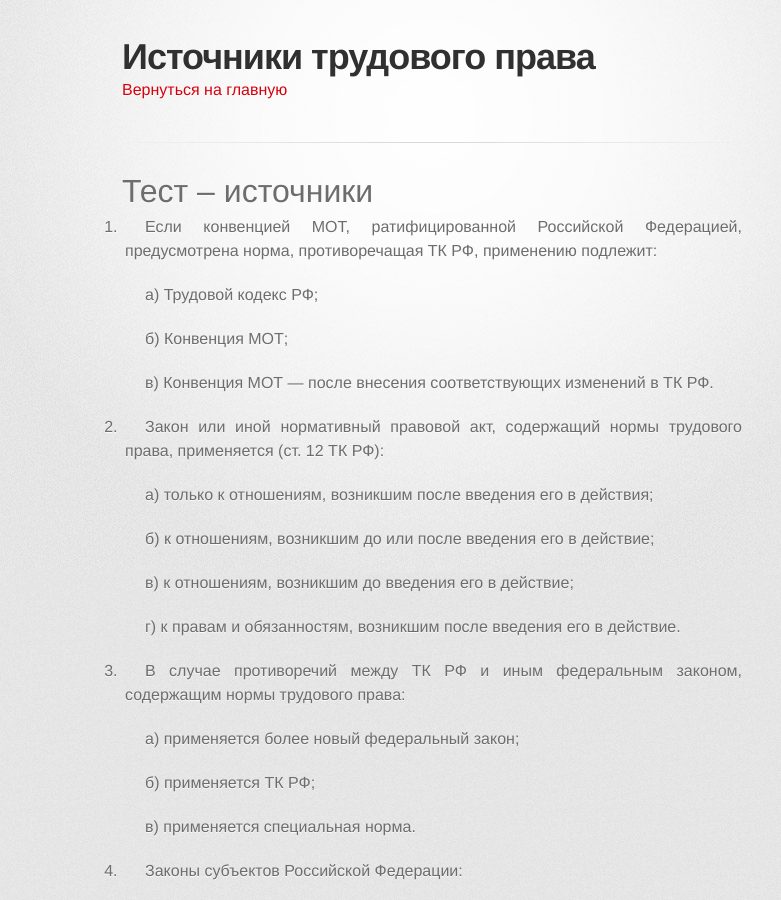
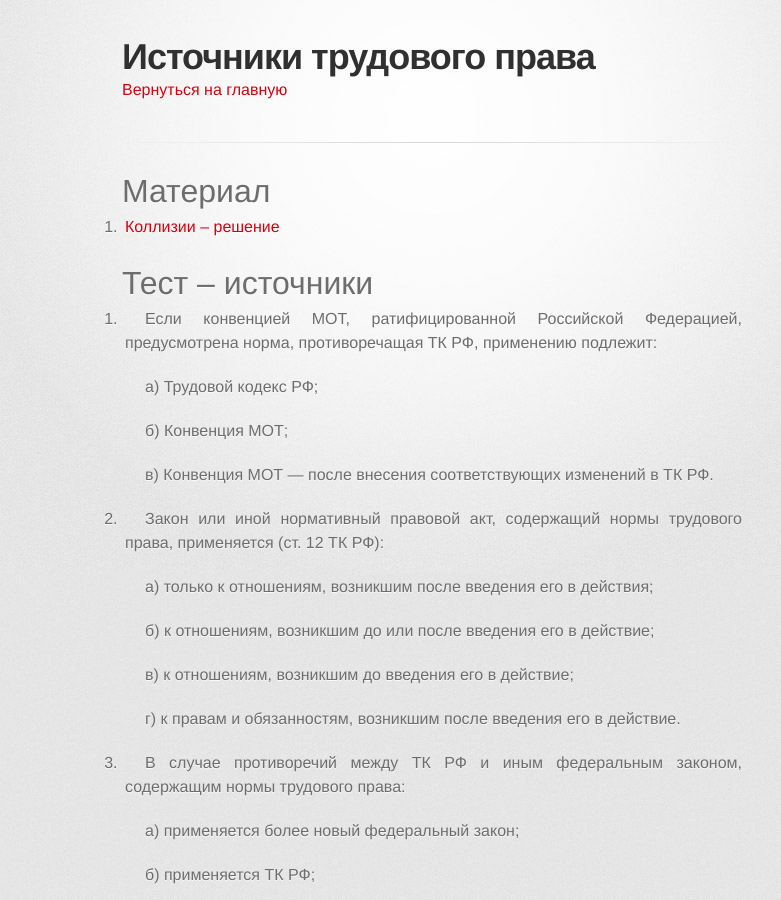
Before and after one commit to a-nova/a-nova.github.io, a Jekyll site: the page built from _tr/2.md, in a window 1280 px wide and 900 px high. Shown: the whole window, without its empty margins (208-989 px from the left). Built offline with Jekyll 4.4.1, drawn with Linux system fonts in a browser that asks for light colours; some web fonts are replaced.

Commit message:
add help material

```diff
--- a/_tr/2.md
+++ b/_tr/2.md
@@ -4,6 +4,10 @@ description:
 when:
 layout: page
 ---
+
+# Материал
+
+1. [Коллизии -- решение](./2/trud-kolliz.pdf)
 
 # Тест -- источники
 
```
Also changed, not shown: 1 other file.
